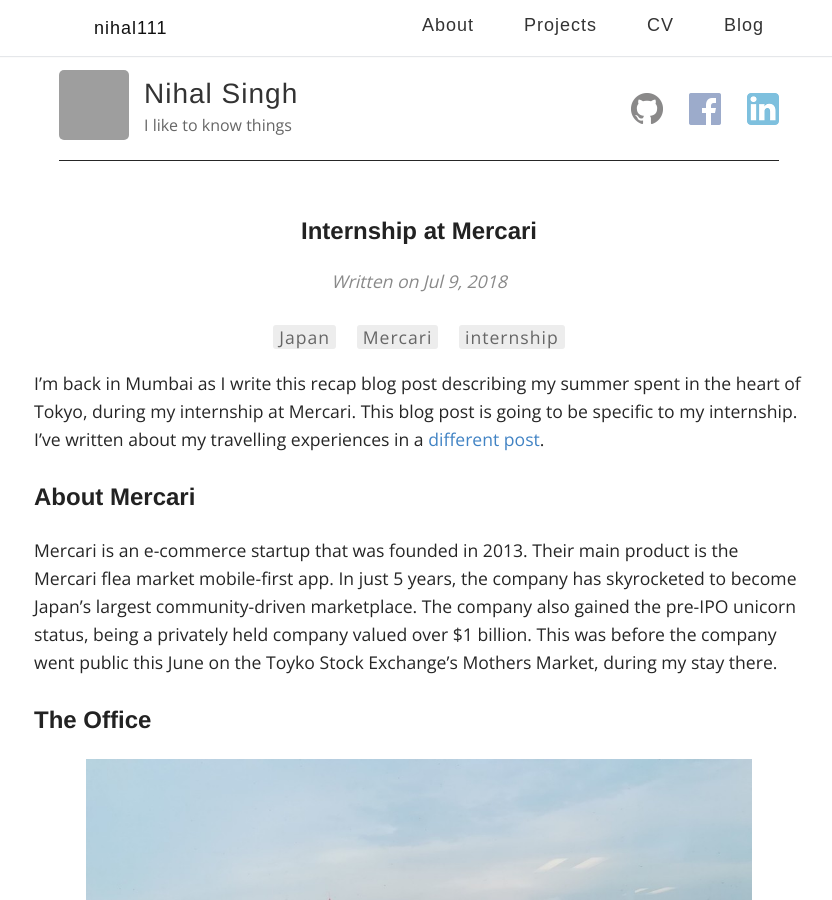
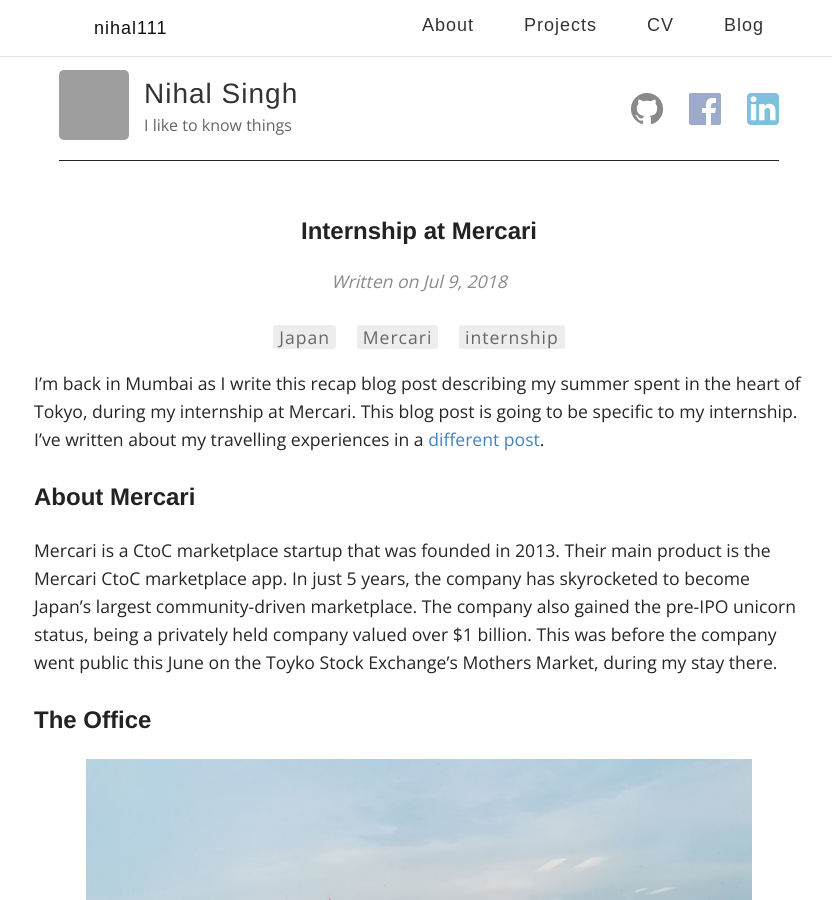
Before and after one commit to nihal111/nihal111.github.io, a Jekyll site: the page built from _posts/2018-07-16-mercari-internship.markdown, in a window 1280 px wide and 900 px high. Shown: the whole window, without its empty margins (221-1053 px from the left). Built offline with Jekyll 4.4.1, drawn with Linux system fonts in a browser that asks for light colours; some web fonts are replaced; comment, search, counter and statistics services are not loaded; grey boxes are pictures that could not be loaded.

Commit message:
Fixed typos

```diff
--- a/_posts/2018-07-16-mercari-internship.markdown
+++ b/_posts/2018-07-16-mercari-internship.markdown
@@ -12,7 +12,7 @@
 
 ## About Mercari
 
-Mercari is an e-commerce startup that was founded in 2013. Their main product is the Mercari flea market mobile-first app. In just 5 years, the company has skyrocketed to become Japan's largest community-driven marketplace. The company also gained the pre-IPO unicorn status, being a privately held company valued over $1 billion. This was before the company went public this June on the Toyko Stock Exchange’s Mothers Market, during my stay there.
+Mercari is a CtoC marketplace startup that was founded in 2013. Their main product is the Mercari CtoC marketplace app. In just 5 years, the company has skyrocketed to become Japan's largest community-driven marketplace. The company also gained the pre-IPO unicorn status, being a privately held company valued over $1 billion. This was before the company went public this June on the Toyko Stock Exchange’s Mothers Market, during my stay there.
 
 ## The Office
 
```
